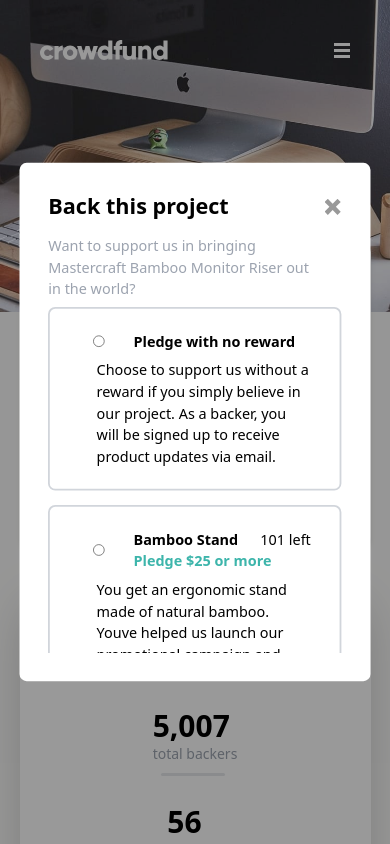
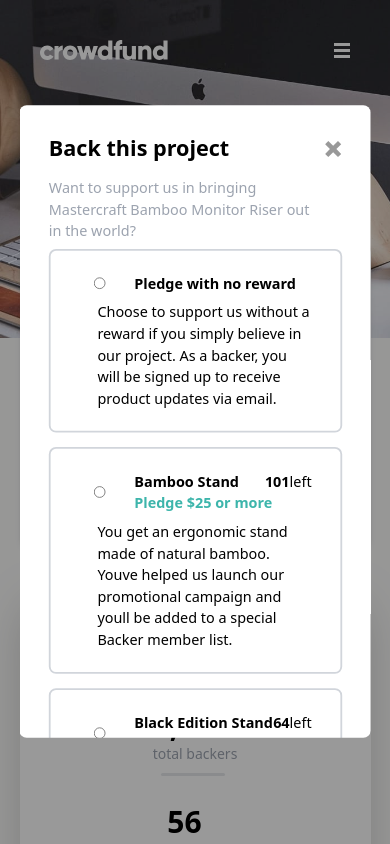
Before and after one commit to ttjerry/crowdfunding-app, a React (Vite) app: page / in a window 390 px wide. Both pictures are taken after a click on the button "Back this project". Shown: the top 844 px of the page. Built offline with nearby package versions, Linux system fonts and the light colour scheme.

Commit message:
modal update

```diff
--- a/src/components/modal/select.jsx
+++ b/src/components/modal/select.jsx
@@ -42,9 +42,7 @@
 function SelectModal({ open, setOpen }) {
   const [selected, setSelected] = useState(null);
   const toggleOpen = () => {
-    setTimeout(() => {
-      setOpen(!open);
-    }, 1000);
+    setOpen(!open);
   };
   return (
     <AnimatePresence>
@@ -59,12 +57,12 @@
             initial={{ marginTop: "-500vh" }}
             animate={{ marginTop: "0" }}
             exit={{ marginTop: "-500vh" }}
-            transition={{ duration: "1.5", ease: "easeInOut" }}
-            className="flex flex-col scale-90 lg:h-screen justify-center self-center rounded-lg bg-white p-8 lg:w-3/5  z-50"
+            transition={{ duration: "1.3", ease: "easeInOut" }}
+            className={`h-5/6 flex flex-col scale-90 lg:h-screen overflow-auto  self-center rounded-lg bg-white p-8 lg:w-3/5  z-50`}
           >
             <span className="flex lg:flex-col gap-3">
               <button
-                className="self-start order-2 w-10 lg:w-0 mt-2 lg:mt-0  lg:self-end"
+                className="self-start order-2 w-10 lg:w-4 mt-2 lg:mt-0  lg:self-end"
                 onClick={toggleOpen}
               >
                 <img
@@ -73,7 +71,7 @@
                   alt="closee"
                 />
               </button>
-              <div className="flex flex-col gap-4">
+              <div className="flex lg:order-2 h-full flex-col gap-4">
                 <h2 className="font-bold text-2xl">Back this project</h2>
                 <h2 className="text-gray-400 mb-2">
                   Want to support us in bringing Mastercraft Bamboo Monitor
@@ -82,7 +80,7 @@
               </div>
             </span>
 
-            <div className="flex flex-col gap-4 h-4/5 overflow-auto max-h-96">
+            <div className="flex flex-col gap-4 h-4/5 max-h-96">
               {inform.map((element) => {
                 return (
                   <React.Fragment key={element.idNum}>
--- a/src/components/modal/selectComponent.jsx
+++ b/src/components/modal/selectComponent.jsx
@@ -38,7 +38,8 @@
         </div>
         <div className="flex px-6 float-end flex-col justify-end">
           <span className="self-end absolute top-0">
-            {figure} {left}
+            <span className="font-bold">{figure}</span>
+            <span>{left}</span>
           </span>
           <span className="pl-5">{text}</span>
         </div>
--- a/src/components/navigation.jsx
+++ b/src/components/navigation.jsx
@@ -14,7 +14,7 @@
       transition={{
         duration: 0.8,
       }}
-      className="overflow-x-hidden lg:h-[40vh] h-[40vh] relative w-full bg-[url('/images/image-hero-mobile.jpg')] lg:bg-[url('/images/image-hero-desktop.jpg')]  bg-contain lg:bg-cover bg-no-repeat"
+      className="overflow-x-hidden lg:h-[40vh] h-[40vh] relative w-full bg-[url('/images/image-hero-mobile.jpg')] lg:bg-[url('/images/image-hero-desktop.jpg')]  bg-cover bg-no-repeat"
     >
       <motion.nav
         className="flex flex-row items-center justify-between p-10 lg:px-24 z-20
--- a/src/components/sections/about.jsx
+++ b/src/components/sections/about.jsx
@@ -1,4 +1,4 @@
-// import SelectModal from "../modal/select";
+import { motion } from "framer-motion";
 import Complete from "../modal/modalSuccess";
 import SelectModal from "../modal/select";
 
@@ -33,7 +33,7 @@
 
 function About() {
   return (
-    <div className="flex flex-col gap-6  w-[90%] lg:w-6/12 mb-10 p-6 lg:px-12 bg-white shadow-2xl rounded-xl">
+    <motion.div className="flex flex-col gap-6  w-[90%] lg:w-6/12 mb-10 p-6 lg:px-12 bg-white shadow-2xl rounded-xl">
       {/* About the project */}
       <Complete />
       <SelectModal />
@@ -98,7 +98,7 @@
           );
         })}
       </div>
-    </div>
+    </motion.div>
   );
 }
 
--- a/src/components/sections/bookmark.jsx
+++ b/src/components/sections/bookmark.jsx
@@ -1,6 +1,7 @@
 import { useState } from "react";
 import { motion } from "framer-motion";
 import SelectModal from "../modal/select.jsx";
+
 function Top() {
   const [open, setOpen] = useState(false);
   function OpenModal() {
```
